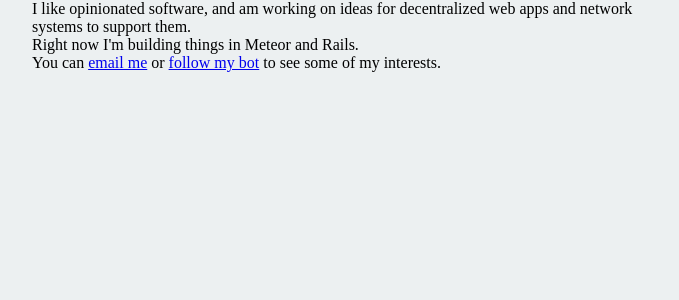
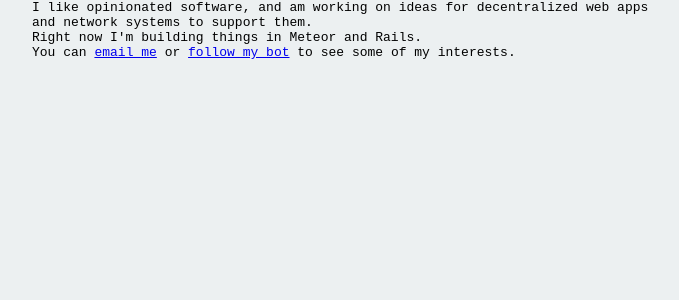
Before and after one commit to georgetmayorga/blog, a Jekyll site: the page index.html, which Jekyll copies as it is, in a window 1280 px wide. Shown: the top 300 px of the page, without its empty margins (288-967 px from the left). Built offline with Jekyll 4.4.1, drawn with Linux system fonts in a browser that asks for light colours.

Commit message:
Fix css path

```diff
--- a/css/simple.css
+++ b/css/simple.css
@@ -5,6 +5,7 @@
 
 body {
   background: #ecf0f1;
+  font-family: monospace;
 }
 .container {
   margin: 0 auto;
--- a/index.html
+++ b/index.html
@@ -7,7 +7,7 @@
     <meta name="viewport" content="width=device-width">
     <meta name="description" content=>
     <link rel="canonical" href="/blog/">
-    <link rel="stylesheet" href="/blog/css/simple.css">
+    <link rel="stylesheet" href="css/simple.css">
   </head>
 
   <body>
```
